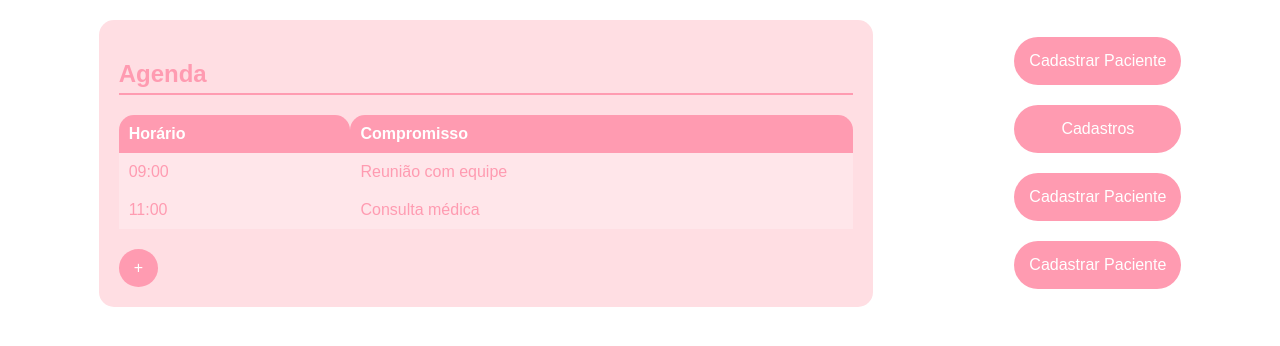
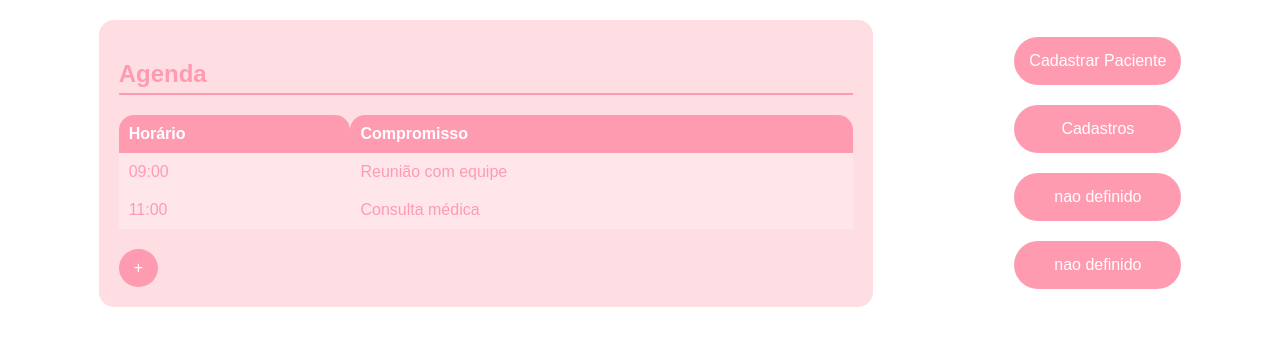
Before and after one commit to LalaLindoka/vetpet2024, a PHP site: page /testeindex.php in a window 1280 px wide. Shown: the part 68-414 px from the top of the page. Run offline with PHP 8.4, Linux system fonts and the light colour scheme.

Commit message:
Update testeindex.php

```diff
--- a/testeindex.php
+++ b/testeindex.php
@@ -41,8 +41,8 @@
         <div class="side-buttons">
         <a href="cadastrarForm.html" class="button">Cadastrar Paciente</a>
         <a href="cadastros.php" class="button">Cadastros</a>
-        <a href="cadastrarForm.html" class="button">Cadastrar Paciente</a>
-        <a href="cadastrarForm.html" class="button">Cadastrar Paciente</a>
+        <a href="cadastrarForm.html" class="button">nao definido</a>
+        <a href="cadastrarForm.html" class="button">nao definido</a>
         </div>
     </div>
 </body>
```
